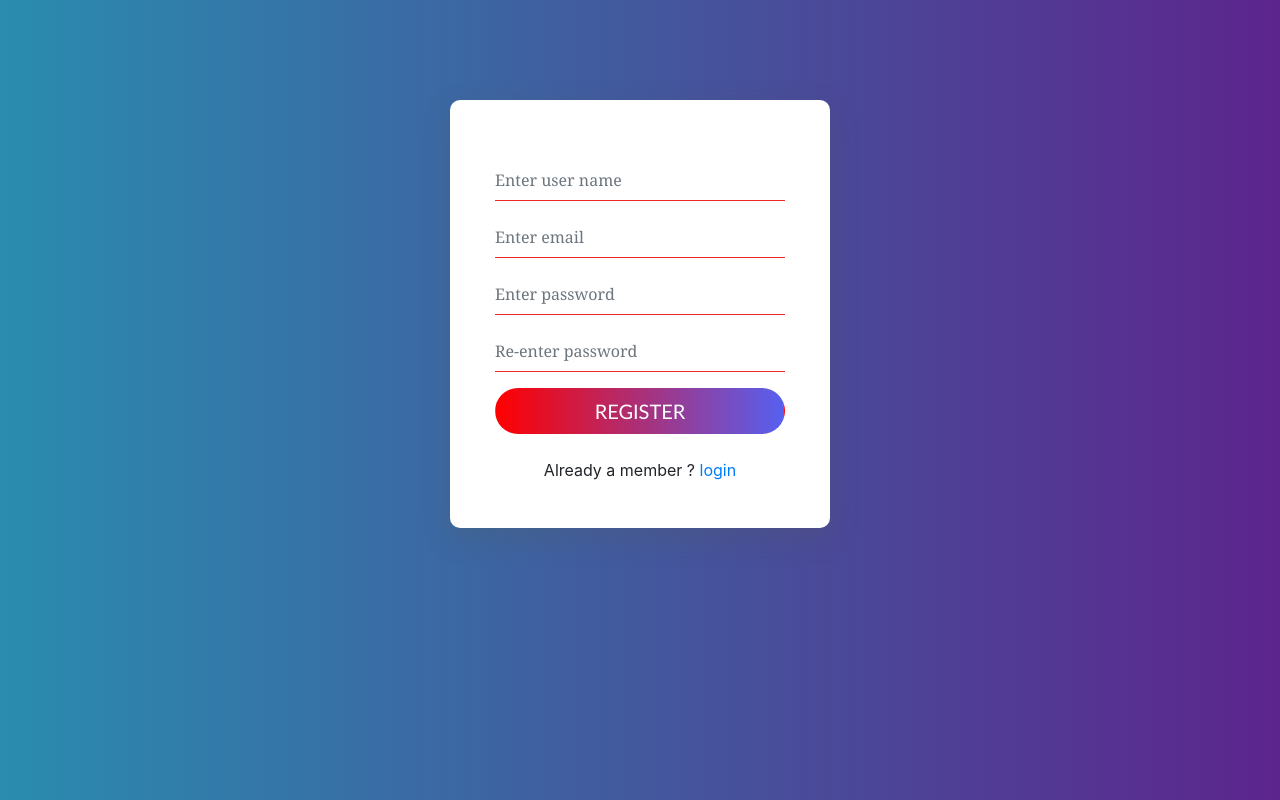
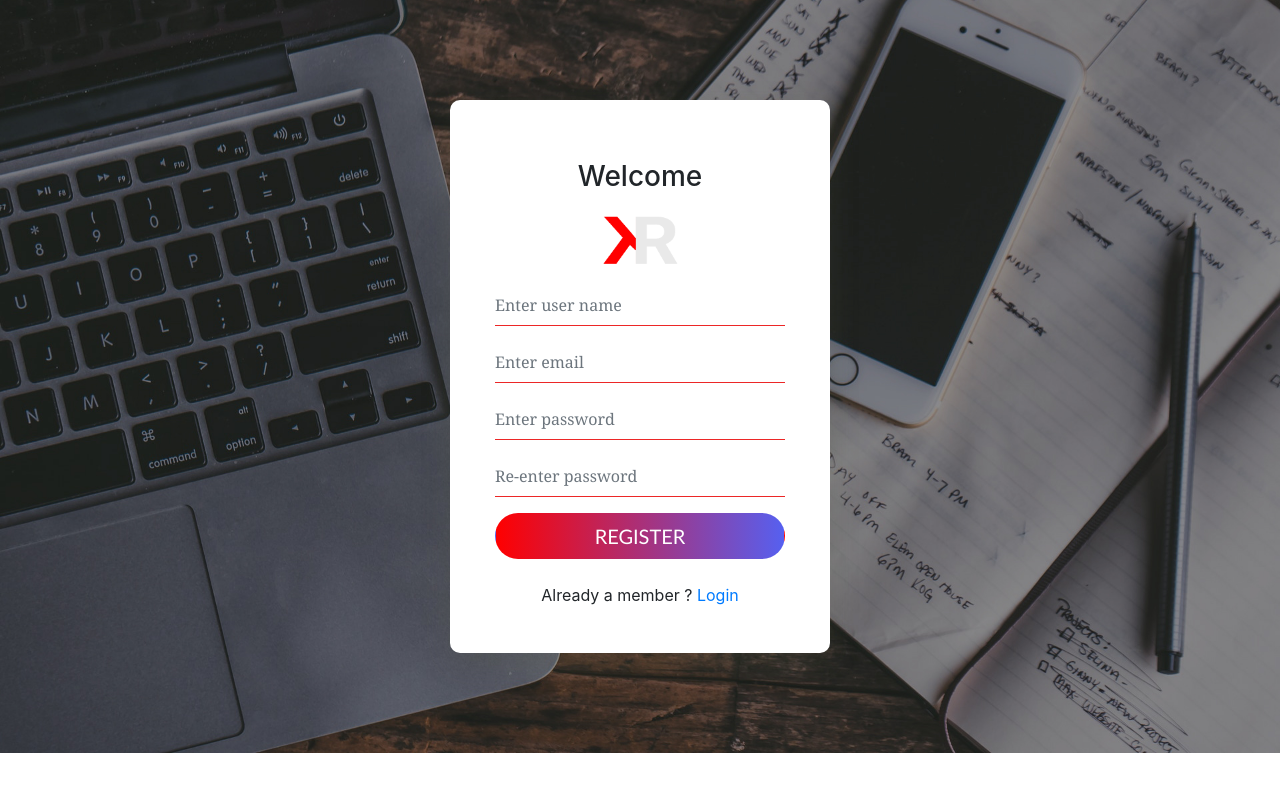
Before and after one commit to alvinz97/Php-ajax-Login-Register-Form, a PHP site: page / in a window 1280 px wide. Run offline with PHP 8.4, Linux system fonts and the light colour scheme; some libraries are stand-ins or nearby versions.

Commit message:
Complete the project.

```diff
--- a/css/main.css
+++ b/css/main.css
@@ -6,9 +6,18 @@
     text-decoration: none;
 }
 #body {
-    background: #5C258D;  /* fallback for old browsers */
-    background: -webkit-linear-gradient(to right, #2a8caf, #7329b4);  /* Chrome 10-25, Safari 5.1-6 */
-    background: linear-gradient(to right, #2a8caf, #5C258D); /* W3C, IE 10+/ Edge, Firefox 16+, Chrome 26+, Opera 12+, Safari 7+ */
+    /* background: #5C258D;
+    background: -webkit-linear-gradient(to right, #2a8caf, #7329b4);
+    background: linear-gradient(to right, #2a8caf, #5C258D); */
+
+    background-image: url('../images/main_bg.jpg');
+    background-position: center;
+    background-size: cover;
+    background-repeat: no-repeat;
+}
+.brandName img {
+    width: 75px;
+    height: 75px;
 }
 
 #body .container .row > div {
@@ -70,4 +79,5 @@ form .register:hover{
 .success {
     color: rgb(0, 243, 0);
 }
+
 /* LOGIN AREA  */
--- a/index.php
+++ b/index.php
@@ -19,13 +19,16 @@
 </head>
 
 <body id="body">
-
     <div class="container">
         <div class="row">
             <div class="col-lg-4 col-md-6 col-sm-10 col-10 justify-content-center text-center form-card">
 
                 <!-- REGISTER AREA  -->
                 <form action="" method="post" class="form" id="register-form">
+                    <h3>Welcome</h3>
+                    <div class="brandName mb-2">
+                        <img src="images/fav-icon.png" alt="Rusiru Ashan Kulathunga || Rusiru Official">
+                    </div>
                     <div class="errorLogs"></div>
                     <div class="form-group">
                         <input type="text" name="username" id="username" class="form-control" placeholder="Enter user name" data-rule="minlen:6" data-msg="Please enter at least 6 chars">
@@ -47,12 +50,17 @@
                     <button type="submit" class="register btn btn-block" id="register">Register</button>
 
                     <div class="link mt-4">
-                        <p>Already a member ? <a href="#" id="loginLink">login</a></p>
+                        <p>Already a member ? <a href="#" id="loginLink">Login</a></p>
                     </div>
                 </form>
 
                 <!-- LOGIN ARE  -->
                 <form action="" method="post" class="form" id="login-form" style="display: none;">
+                    <h3>Welcome</h3>
+                    <div class="brandName mb-2">
+                        <img src="images/fav-icon.png" alt="Rusiru Ashan Kulathunga || Rusiru Official">
+                    </div>
+
                     <div class="loginErrorLogs"></div>
                     <div class="form-group">
                         <input type="text" name="uName" id="uName" class="form-control" placeholder="Enter user name" data-rule="required" data-msg="Please enter your username address">
@@ -76,6 +84,8 @@
             </div>
             </row>
         </div>
+    </div>
+
 
 
 
```
Also changed, not shown: inc/handler.inc.php (+0 -11 lines), images/main_bg.jpg (added). Lines whose indentation alone changed are shown as unchanged.
